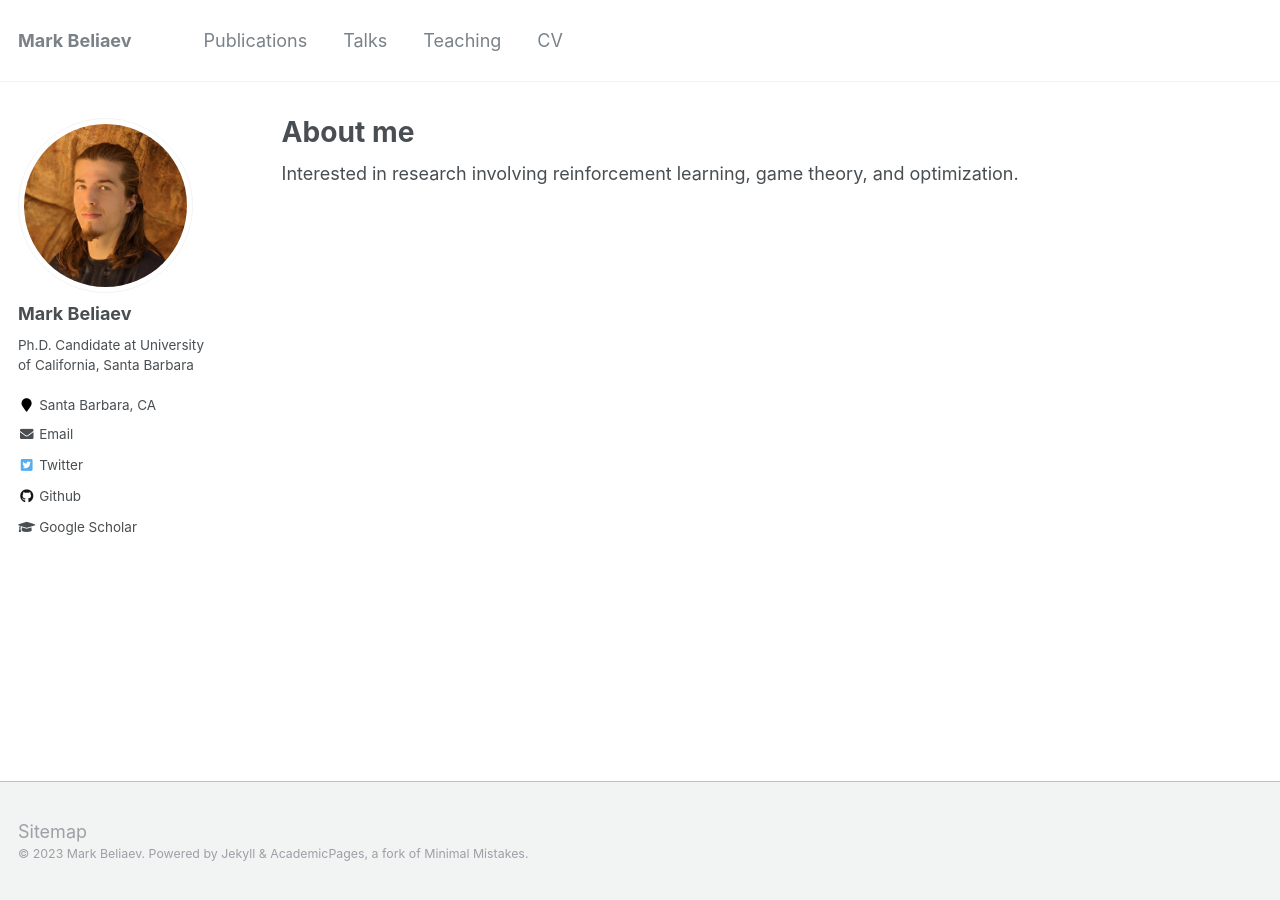
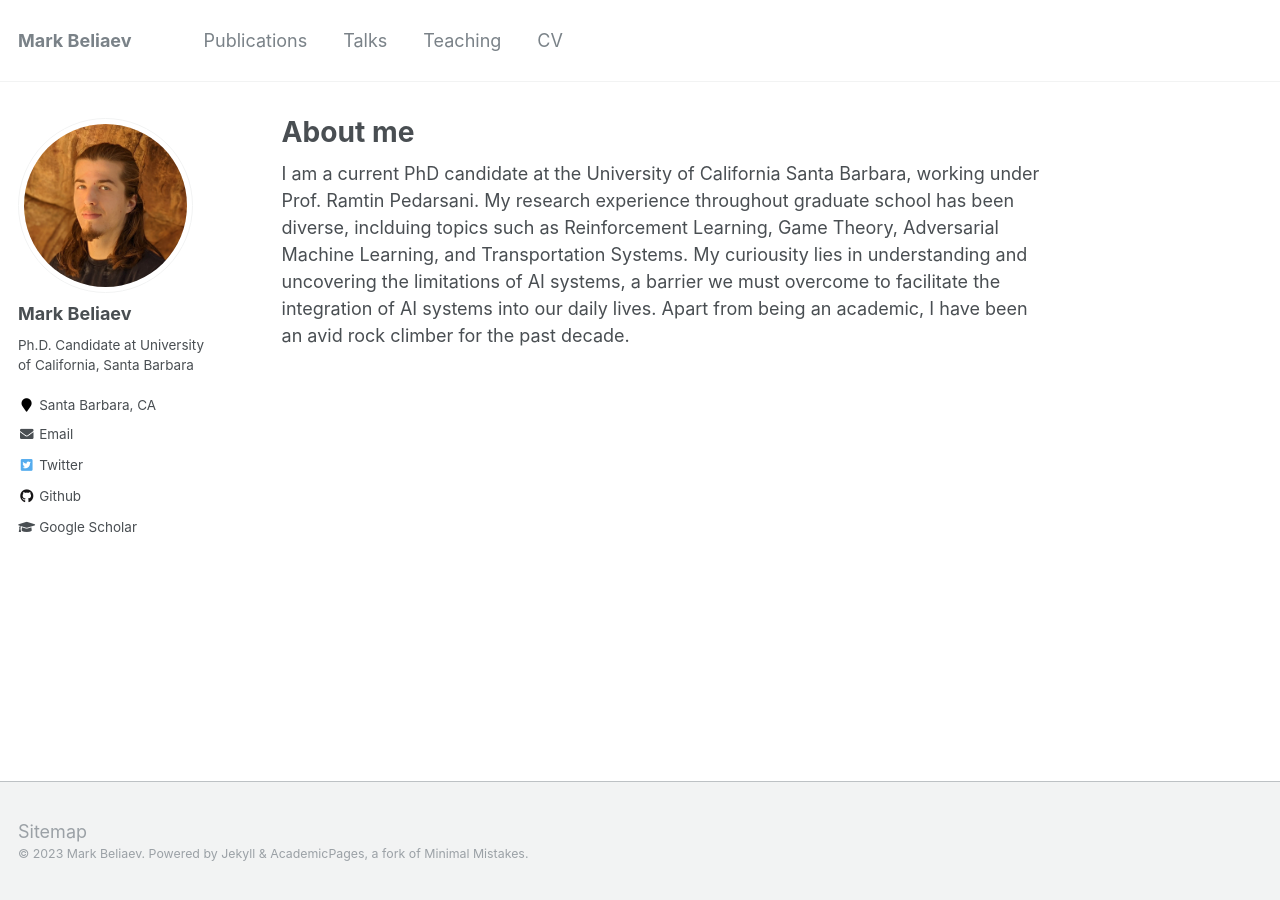
Before and after one commit to mbeliaev1/mbeliaev1.github.io, a Jekyll site: the page built from _pages/about.md, in a window 1280 px wide. Built offline with Jekyll 4.4.1, drawn with Linux system fonts in a browser that asks for light colours.

Commit message:
Update about.md

```diff
--- a/_pages/about.md
+++ b/_pages/about.md
@@ -8,4 +8,4 @@
   - /about.html
 ---
 
-Interested in research involving reinforcement learning, game theory, and optimization.
+I am a current PhD candidate at the University of California Santa Barbara, working under Prof. Ramtin Pedarsani. My research experience throughout graduate school has been diverse, inclduing topics such as Reinforcement Learning, Game Theory, Adversarial Machine Learning, and Transportation Systems. My curiousity lies in understanding and uncovering the limitations of AI systems, a barrier we must overcome to facilitate the integration of AI systems into our daily lives. Apart from being an academic, I have been an avid rock climber for the past decade.
```
